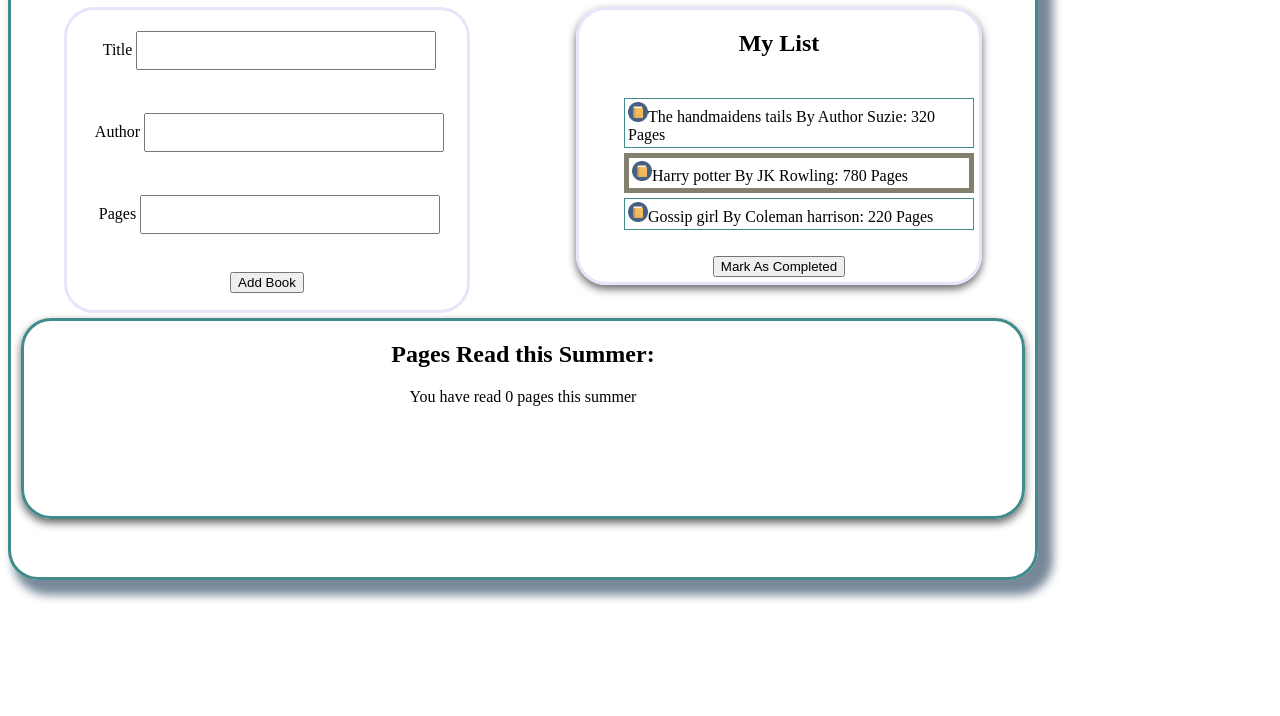
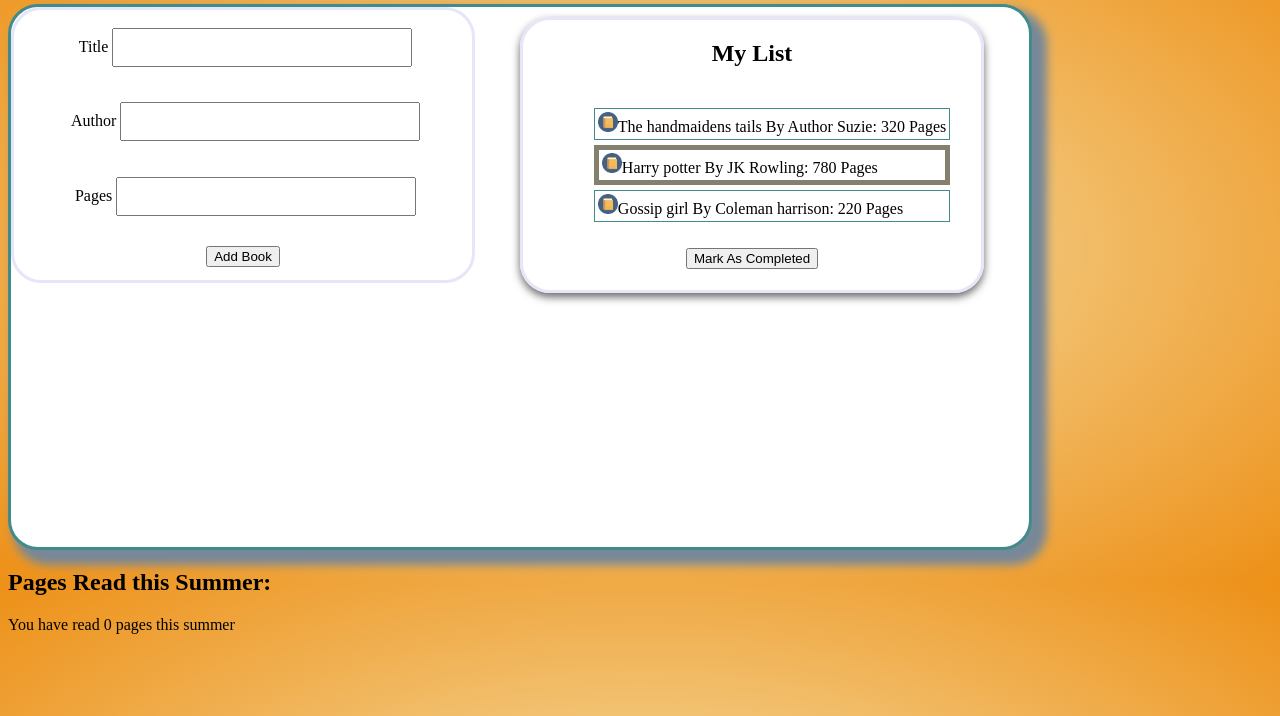
Before and after one commit to adamb97/SummerReadingTracker, a plain HTML site: page SummerReadingTracker-master/SummerReadingApp/index.html in a window 1280 px wide. Shown: the part 84-800 px from the top of the page. Drawn offline with Linux system fonts and the light colour scheme.

Commit message:
updates css

```diff
--- a/SummerReadingTracker-master/SummerReadingApp/styles/style.css
+++ b/SummerReadingTracker-master/SummerReadingApp/styles/style.css
@@ -1,11 +1,14 @@
 body {
   height: 650px;
   width: 80%;
-  border: #428b8b;
-  border-style: solid;
-  border-radius: 30px;
-  -webkit-box-shadow: 10px 10px 10px 5px #778899;
-          box-shadow: 10px 10px 10px 5px #778899;
+  background: #f6e6b4;
+  /* Old browsers */
+  /* FF3.6-15 */
+  /* Chrome10-25,Safari5.1-6 */
+  background: radial-gradient(ellipse at center, #f6e6b4 0%, #ed9017 100%);
+  /* W3C, IE10+, FF16+, Chrome26+, Opera12+, Safari7+ */
+  filter: progid:DXImageTransform.Microsoft.gradient(startColorstr='#f6e6b4', endColorstr='#ed9017', GradientType=1);
+  /* IE6-9 fallback on horizontal gradient */
 }
 
 header {
@@ -22,17 +25,26 @@ header {
 }
 
 .bodyWrapper {
-  display: -webkit-box;
-  display: -ms-flexbox;
-  display: flex;
-  -ms-flex-pack: distribute;
-      justify-content: space-around;
+  display: -ms-grid;
+  display: grid;
+  -ms-grid-rows: 1fr 1fr;
+      grid-template-rows: 1fr 1fr;
+  -ms-grid-columns: 1fr 1fr;
+      grid-template-columns: 1fr 1fr;
+  -webkit-box-pack: center;
+      -ms-flex-pack: center;
+          justify-content: center;
+  background: white;
+  border: #428b8b;
+  border-style: solid;
+  border-radius: 30px;
+  -webkit-box-shadow: 10px 10px 10px 5px #778899;
+          box-shadow: 10px 10px 10px 5px #778899;
 }
 
-.pageTrackerWrapper {
+.bodyWrapper .pageTrackerWrapper {
   text-align: center;
-  height: 30%;
-  margin: 5px 10px;
+  height: 50%;
   border: 3px solid #428b8b;
   border-radius: 30px;
   -webkit-box-shadow: 0 4px 8px 0 rgba(0, 0, 0, 0.6);
@@ -41,12 +53,12 @@ header {
   transition: 0.2s;
 }
 
-.pageTrackerWrapper:hover {
+.bodyWrapper .pageTrackerWrapper:hover {
   -webkit-box-shadow: 0 8px 16px rgba(0, 0, 0, 0.6);
           box-shadow: 0 8px 16px rgba(0, 0, 0, 0.6);
 }
 
-.forms {
+.bodyWrapper .forms {
   display: -webkit-box;
   display: -ms-flexbox;
   display: flex;
@@ -62,18 +74,19 @@ header {
   border: #E6E6FA;
   border-style: solid;
   border-radius: 30px;
-  height: 300px;
-  width: 400px;
+  height: 100%;
+  width: 90%;
   -webkit-transition: 0.2s;
   transition: 0.2s;
 }
 
-.forms:hover {
+.bodyWrapper .forms:hover {
   -webkit-box-shadow: 0 8px 16px rgba(0, 0, 0, 0.6);
           box-shadow: 0 8px 16px rgba(0, 0, 0, 0.6);
 }
 
-.listWrapper {
+.bodyWrapper .listWrapper {
+  margin-top: 10px;
   display: -webkit-box;
   display: -ms-flexbox;
   display: flex;
@@ -87,40 +100,40 @@ header {
   border: #E6E6FA;
   border-style: solid;
   border-radius: 30px;
-  height: 60%;
-  width: 400px;
+  height: 100%;
+  width: 90%;
   -webkit-box-shadow: 0 4px 8px 0 rgba(0, 0, 0, 0.6);
           box-shadow: 0 4px 8px 0 rgba(0, 0, 0, 0.6);
   -webkit-transition: 0.2s;
   transition: 0.2s;
 }
 
-.listWrapper:hover {
+.bodyWrapper .listWrapper:hover {
   -webkit-box-shadow: 0 8px 16px rgba(0, 0, 0, 0.6);
           box-shadow: 0 8px 16px rgba(0, 0, 0, 0.6);
 }
 
-.listWrapper li {
+.bodyWrapper .listWrapper li {
   cursor: pointer;
 }
 
-li {
+.bodyWrapper li {
   padding: 3px;
   border: 1px solid #428b8b;
   margin: 5px;
 }
 
-.checked {
+.bodyWrapper .checked {
   -webkit-transition: border 0.1s;
   transition: border 0.1s;
   border: 5px solid #83806d;
 }
 
-label {
+.bodyWrapper label {
   margin-left: 5px;
 }
 
-input[type=text] {
+.bodyWrapper input[type=text] {
   width: 300px;
   padding: 10px;
   margin: 5px 0;
@@ -130,25 +143,25 @@ input[type=text] {
   transition: 0.1s;
 }
 
-input[type=text]:hover:active {
+.bodyWrapper input[type=text]:hover:active {
   border: 3px solid #428b8b;
   outline-color: #428b8b;
 }
 
-#completeBtn {
+.bodyWrapper #completeBtn {
   margin: 5px;
 }
 
-#inprogressList {
+.bodyWrapper #inprogressList {
   list-style: none;
 }
 
-ul img {
+.bodyWrapper ul img {
   width: 20px;
   height: 20px;
 }
 
-.read {
+.bodyWrapper .read {
   display: none;
 }
 /*# sourceMappingURL=style.css.map */
```
